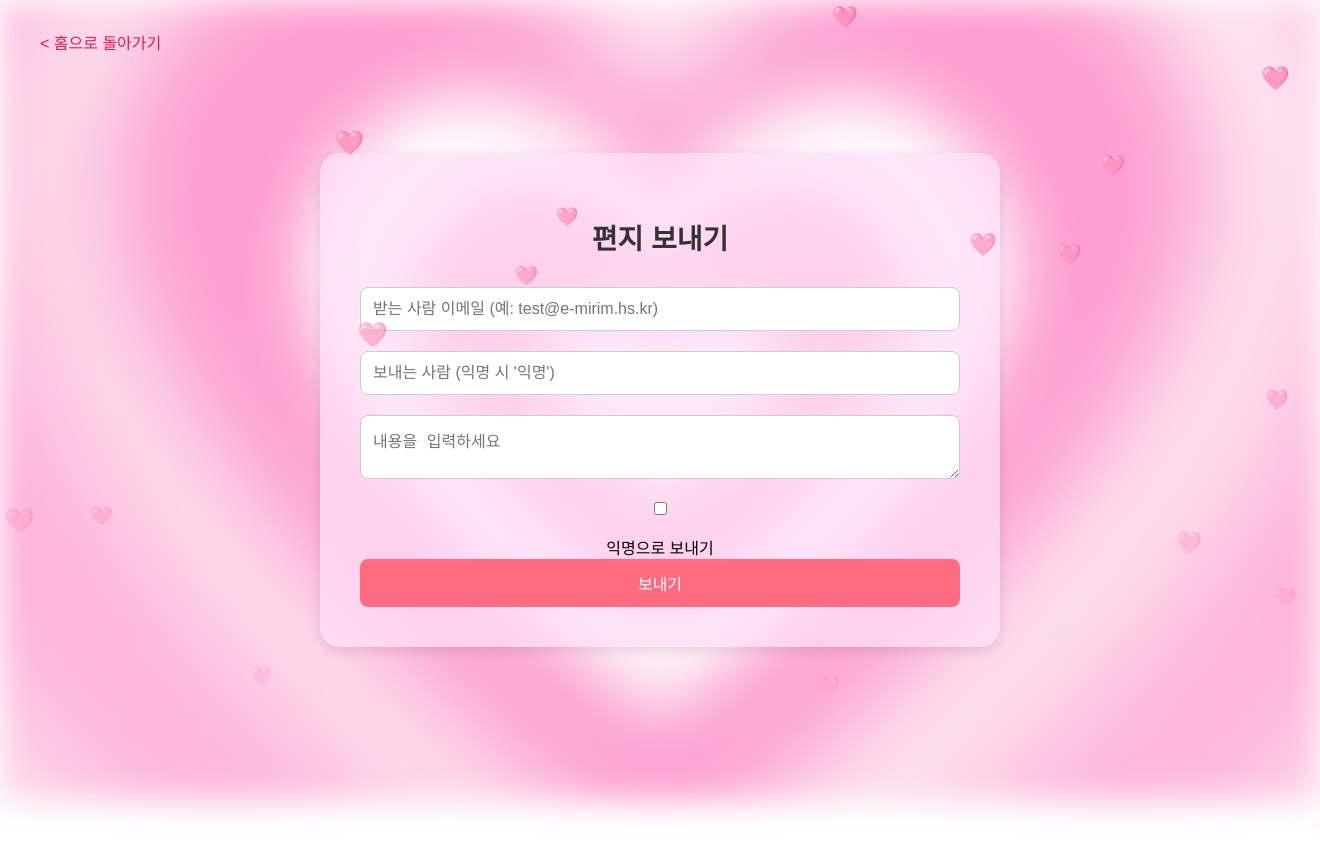
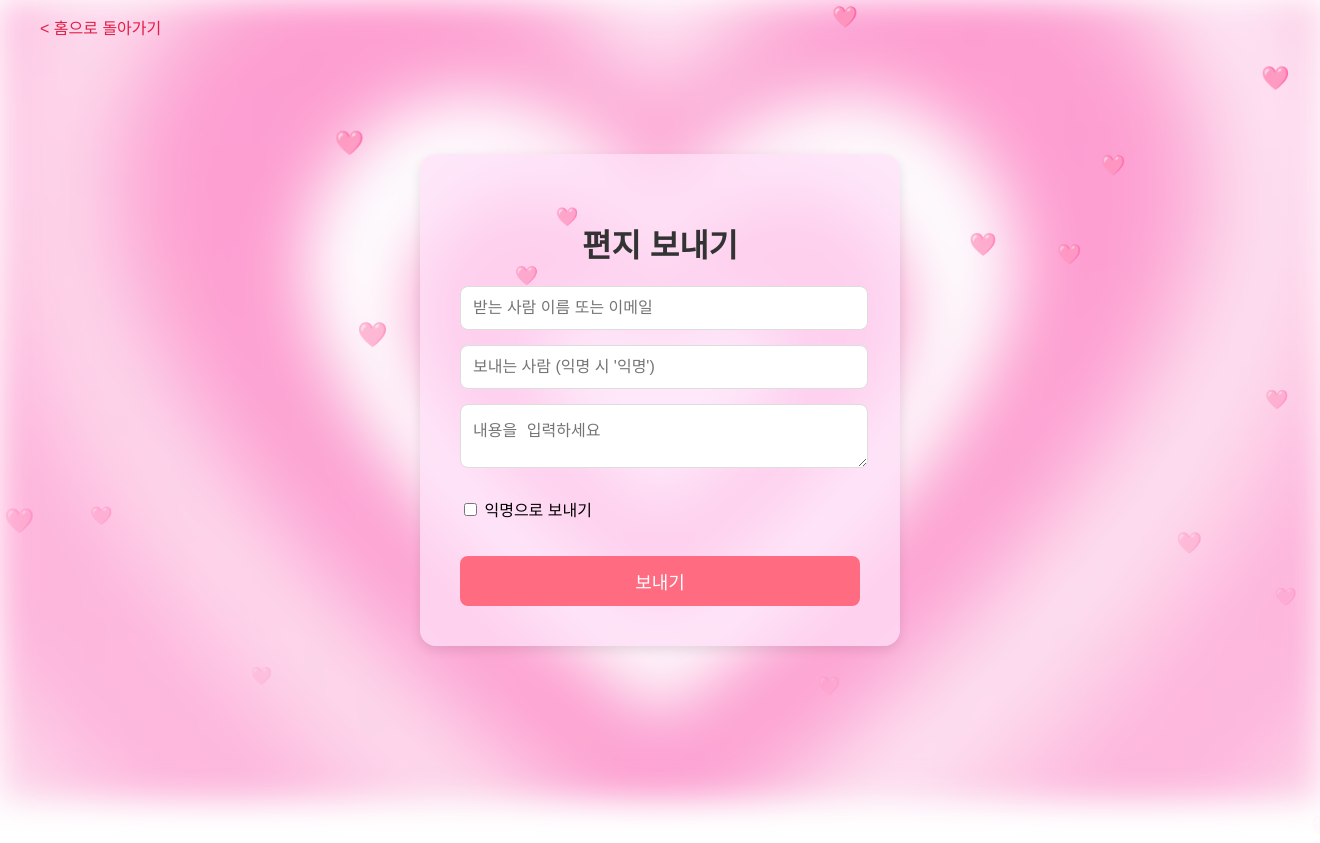
Before and after one commit to tyzzxxkk/Signal, a Flask app: page /send_letter in a window 1320 px wide; the page is wider, and only the part inside the window is pictured. Run offline with Flask 3, Linux system fonts and the light colour scheme; a user stored in the database is signed in.

Commit message:
[feat] : 메일 이름으로 검색할 수 있게

```diff
--- a/routes.py
+++ b/routes.py
@@ -1,6 +1,6 @@
-from flask import Blueprint, render_template, request, redirect, url_for, flash, session, current_app # current_app 추가
+from flask import Blueprint, render_template, request, redirect, url_for, flash, session, current_app, jsonify
 from flask_login import login_required, current_user
-from models import LoveHistory
+from models import LoveHistory, User, Letter
 from extensions import db
 from love_test import love_result_message
 from mail_sender import send_letter_mail
@@ -15,8 +15,10 @@ main_bp = Blueprint('main', __name__)
 @main_bp.route('/')
 def home():
     if current_user.is_authenticated:
-        email_name = current_user.email.split('@')[0]
-        return render_template('home.html', user_name=email_name)
+        user_name = current_user.email.split('@')[0]
+        if hasattr(current_user, 'name') and current_user.name:
+            user_name = current_user.name
+        return render_template('home.html', user_name=user_name)
     return render_template('index.html')
 
 @main_bp.route('/guest_home')
@@ -62,7 +64,6 @@ def delete_history(history_id):
     # flash('기록이 성공적으로 삭제되었습니다.', 'success')
     return redirect(url_for('main.history'))
 
-
 @main_bp.route('/send_letter', methods=['GET', 'POST'])
 @login_required
 def send_letter():
@@ -71,24 +72,34 @@ def send_letter():
         receiver_email = form.receiver_email.data
         sender_name = form.name.data
         content = form.content.data
-        anonymous = form.anonymous.data
+        is_anonymous = form.anonymous.data
 
-        if anonymous:
+        receiver_user = User.query.filter_by(email=receiver_email).first()
+        if not receiver_user:
+            flash('존재하지 않는 사용자 이메일이거나, 유효하지 않은 이메일 형식입니다.', 'danger')
+            return render_template('send_letter.html', form=form)
+
+        if is_anonymous:
             sender_name = "익명"
 
-        subject = "SIGNAL로부터 온 편지"
+        filtered_content = filter_bad_words(content)
 
-        if not receiver_email.endswith('@e-mirim.hs.kr'):
-            flash('학교 이메일만 입력 가능합니다.', 'danger')
-            return redirect(url_for('main.send_letter'))
-
+        new_letter = Letter(
+            sender_id=current_user.id,
+            receiver_email=receiver_email,
+            sender_name=sender_name,
+            content=filtered_content,
+            is_anonymous=is_anonymous
+        )
+        db.session.add(new_letter)
+        db.session.commit()
         try:
-            send_letter_mail(receiver_email, subject, sender_name, content)
+            send_letter_mail(receiver_email, "SIGNAL로부터 온 편지", sender_name, filtered_content)
             flash('편지가 성공적으로 전송되었습니다!', 'success')
             return redirect(url_for('main.home'))
         except Exception as e:
-            flash(f'편지 전송에 실패했습니다: {e}', 'danger')
-            current_app.logger.error(f"Error sending email: {e}")
-            return redirect(url_for('main.send_letter'))
+            flash(f'메일 발송에 실패했습니다: {e}', 'danger')
+            db.session.rollback()
+            return render_template('send_letter.html', form=form)
 
     return render_template('send_letter.html', form=form)
--- a/templates/send_letter.html
+++ b/templates/send_letter.html
@@ -32,6 +32,51 @@
             z-index: -1;
         }
 
+        .container {
+            background-color: #ffe1f8bb;
+            padding: 40px;
+            border-radius: 16px;
+            box-shadow: 0 4px 12px rgba(0, 0, 0, 0.1);
+            text-align: center;
+            width: 400px;
+            position: relative;
+        }
+
+        h2 {
+            font-size: 32px;
+            margin-bottom: 20px;
+            color: #333;
+        }
+
+        input[type="text"],
+        input[type="email"],
+        input[type="password"],
+        textarea {
+            width: 95.5%;
+            padding: 12px;
+            margin-bottom: 15px;
+            border: 1px solid #ddd;
+            border-radius: 8px;
+            font-size: 16px;
+        }
+
+        button {
+            width: 100%;
+            padding: 12px;
+            background-color: #FF6B81;
+            color: #fff;
+            border: none;
+            border-radius: 8px;
+            font-size: 18px;
+            cursor: pointer;
+            margin-top: 15px;
+            transition: background-color 0.3s;
+        }
+
+        button:hover {
+            background-color: #ff4d68;
+        }
+
         .back-home-btn {
             position: absolute;
             top: 5px;
@@ -47,60 +92,6 @@
 
         .back-home-btn:hover {
             color: #be123c;
-        }
-
-        .container {
-            width: 600px;
-            background-color: #ffe1f8bb;
-            padding: 40px;
-            border-radius: 20px;
-            box-shadow: 0 4px 12px rgba(0, 0, 0, 0.1);
-            text-align: center;
-        }
-
-        h2 {
-            font-size: 28px;
-            font-weight: 600;
-            margin-bottom: 30px;
-            color: #333;
-        }
-
-        form {
-            display: flex;
-            flex-direction: column;
-        }
-
-        input,
-        textarea {
-            margin-bottom: 20px;
-            padding: 12px;
-            border: 1px solid #ccc;
-            border-radius: 8px;
-            font-size: 16px;
-        }
-
-        button {
-            padding: 12px;
-            background-color: #FF6B81;
-            color: white;
-            border: none;
-            border-radius: 8px;
-            font-size: 16px;
-            cursor: pointer;
-            transition: 0.2s;
-        }
-
-        button:hover {
-            background-color: #ff4d68;
-        }
-
-        a {
-            display: block;
-            text-align: center;
-            margin-top: 15px;
-            color: #FF6B81;
-            text-decoration: none;
-            font-size: 14px;
         }
 
         .falling-heart {
@@ -134,10 +185,15 @@
         {% endwith %}
         <form method="POST">
             {{ form.hidden_tag() }}
-            {{ form.receiver_email(placeholder="받는 사람 이메일 (예: test@e-mirim.hs.kr)") }}
+            {# 받는 사람 이메일 필드에 id 추가 #}
+            {{ form.receiver_email(id="receiver_email_input", placeholder="받는 사람 이름 또는 이메일") }}
+            <div id="email_suggestions" class="suggestions" style="display: none;"></div> {# 추천 목록을 위한 div #}
+
             {{ form.name(placeholder="보내는 사람 (익명 시 '익명')") }}
             {{ form.content(placeholder="내용을 입력하세요") }}
-            {{ form.anonymous() }} 익명으로 보내기
+            <div style="text-align: left; margin-top: 10px; margin-bottom: 20px;">
+                {{ form.anonymous() }} 익명으로 보내기
+            </div>
             <button type="submit">보내기</button>
         </form>
     </div>
@@ -163,15 +219,23 @@
 
         setInterval(createHeart, 300);
 
+        // 이메일 검색 및 자동 완성 JavaScript 시작
         const receiverEmailInput = document.getElementById('receiver_email_input');
         const emailSuggestionsDiv = document.getElementById('email_suggestions');
         let debounceTimer;
 
         receiverEmailInput.addEventListener('input', function() {
             clearTimeout(debounceTimer);
+            const query = this.value.trim();
+
+            if (query.length === 0) { // 입력 내용이 없으면 추천 목록 숨기기
+                emailSuggestionsDiv.innerHTML = '';
+                emailSuggestionsDiv.style.display = 'none';
+                return;
+            }
+
             debounceTimer = setTimeout(() => {
-                const query = this.value.trim();
-                if (query.length > 1) { // 최소 2글자 이상 입력 시 검색
+                if (query.length > 0) { // 1글자 이상 입력 시 검색 시작
                     fetch(`/search_user_email?query=${encodeURIComponent(query)}`)
                         .then(response => response.json())
                         .then(data => {
@@ -179,8 +243,10 @@
                             if (data.length > 0) {
                                 data.forEach(item => {
                                     const div = document.createElement('div');
-                                    // 이름과 이메일을 함께 표시하되, 이메일은 '<이메일>' 형식으로
-                                    div.textContent = `${item.name} <${item.email}>`;
+                                    // 이름과 이메일을 함께 표시 (예: 홍길동 <hong.gildong@e-mirim.hs.kr>)
+                                    // 이름이 없을 경우 이메일의 로컬 파트만 표시
+                                    const display_name = item.name ? item.name : item.email.split('@')[0];
+                                    div.textContent = `${display_name} <${item.email}>`;
                                     div.addEventListener('click', () => {
                                         // 클릭 시 이메일만 입력 필드에 채움
                                         receiverEmailInput.value = item.email;
@@ -193,7 +259,11 @@
                                 emailSuggestionsDiv.style.display = 'none'; // 결과 없으면 숨김
                             }
                         })
-                        .catch(error => console.error('Error searching users:', error));
+                        .catch(error => {
+                            console.error('Error searching users:', error);
+                            emailSuggestionsDiv.innerHTML = '<div style="color:red; padding: 10px;">검색 중 오류가 발생했습니다.</div>';
+                            emailSuggestionsDiv.style.display = 'block';
+                        });
                 } else {
                     emailSuggestionsDiv.style.display = 'none'; // 쿼리 길이가 짧으면 숨김
                 }
```
Also changed, not shown: other parts of templates/send_letter.html (+61 -0 lines).
